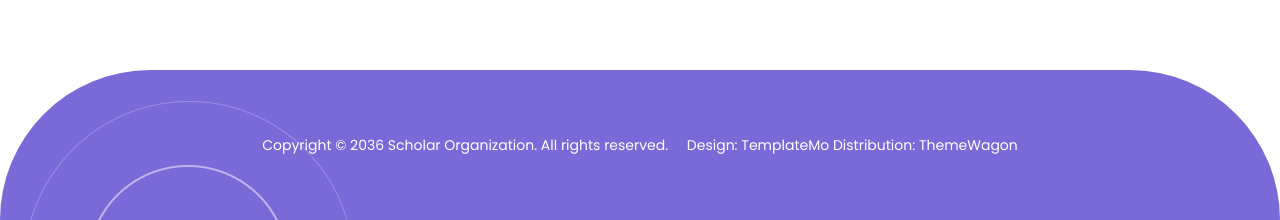
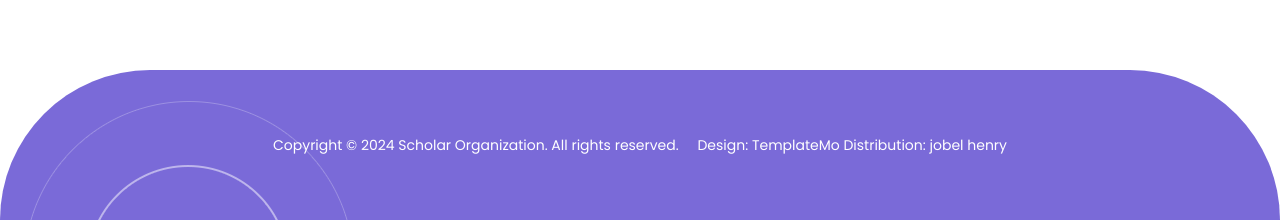
Before and after one commit to henryjobel/scholrs-tamplate-for-course, a plain HTML site: page index.html in a window 1280 px wide. Shown: the part 7343-7563 px from the top of the page. Drawn offline with nearby package versions, Linux system fonts and the light colour scheme.

Commit message:
updated footer

```diff
--- a/index.html
+++ b/index.html
@@ -665,7 +665,7 @@ https://templatemo.com/tm-586-scholar
   <footer>
     <div class="container">
       <div class="col-lg-12">
-        <p>Copyright © 2036 Scholar Organization. All rights reserved. &nbsp;&nbsp;&nbsp; Design: <a href="https://templatemo.com" rel="nofollow" target="_blank">TemplateMo</a> Distribution: <a href="https://themewagon.com" rel="nofollow" target="_blank">ThemeWagon</a></p>
+        <p>Copyright © 2024 Scholar Organization. All rights reserved. &nbsp;&nbsp;&nbsp; Design: <a href="#" rel="nofollow" target="_blank">TemplateMo</a> Distribution: <a href="#" rel="nofollow" target="_blank">jobel henry</a></p>
       </div>
     </div>
   </footer>
```
